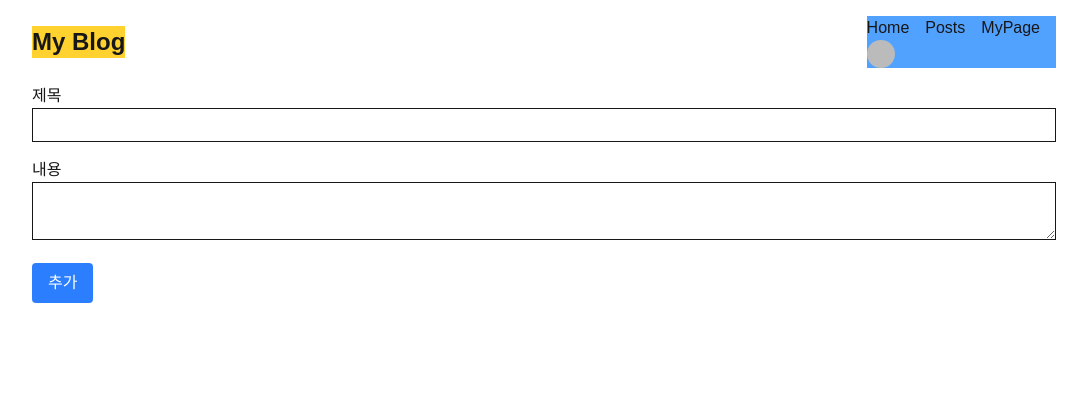
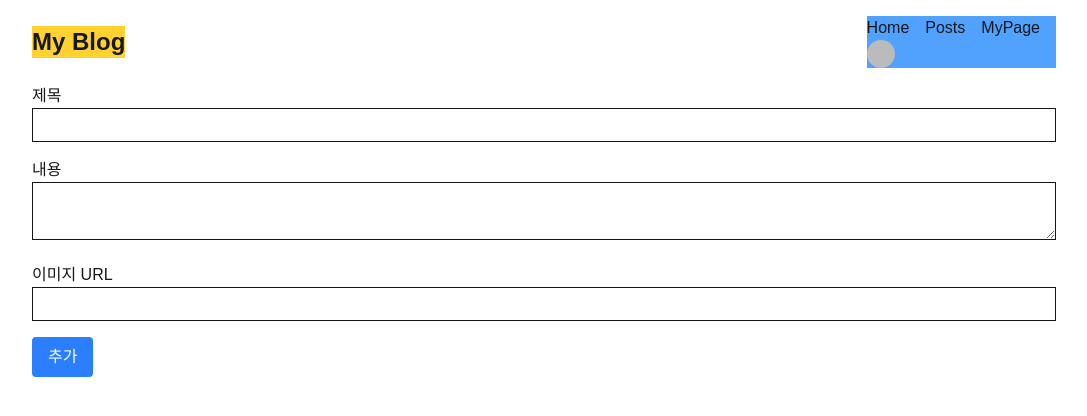
Before and after one commit to himmel-33/stu-blog-web, a Next.js app: page /posts/new in a window 1280 px wide. Shown: the top 416 px of the page, without its empty margins (96-1183 px from the left). Built offline with nearby package versions, Linux system fonts and the light colour scheme; no server answers; sample sign-in values are in the browser's storage; some icons are missing.

Commit message:
이미지url 추가

```diff
--- a/src/components/posts/NewPostForm.tsx
+++ b/src/components/posts/NewPostForm.tsx
@@ -7,6 +7,7 @@ export default function NewPostPage() {
   const { user, isSignedIn } = useUser();
   const [title, setTitle] = useState("");
   const [content, setContent] = useState("");
+  const [imageUrl, setImageUrl] = useState("");
   const router = useRouter();
 
   if (!isSignedIn) {
@@ -22,7 +23,8 @@ export default function NewPostPage() {
       body: JSON.stringify({
         title,
         content,
-        author: user?.firstName + (user?.lastName ? " " + user.lastName : ""),
+        imageUrl,
+        userId: user.id, // Clerk의 user.id를 user_tb의 clerkId와 매칭해야 함
       }),
     });
     router.push("/posts");
@@ -48,6 +50,14 @@ export default function NewPostPage() {
           required
         />
       </div>
+      <div>
+        <label className="block">이미지 URL</label>
+        <input
+          className="border px-2 py-1 w-full"
+          value={imageUrl}
+          onChange={(e) => setImageUrl(e.target.value)}
+        />
+      </div>
       <button className="bg-blue-500 text-white px-4 py-2 rounded" type="submit">
         추가
       </button>
```
